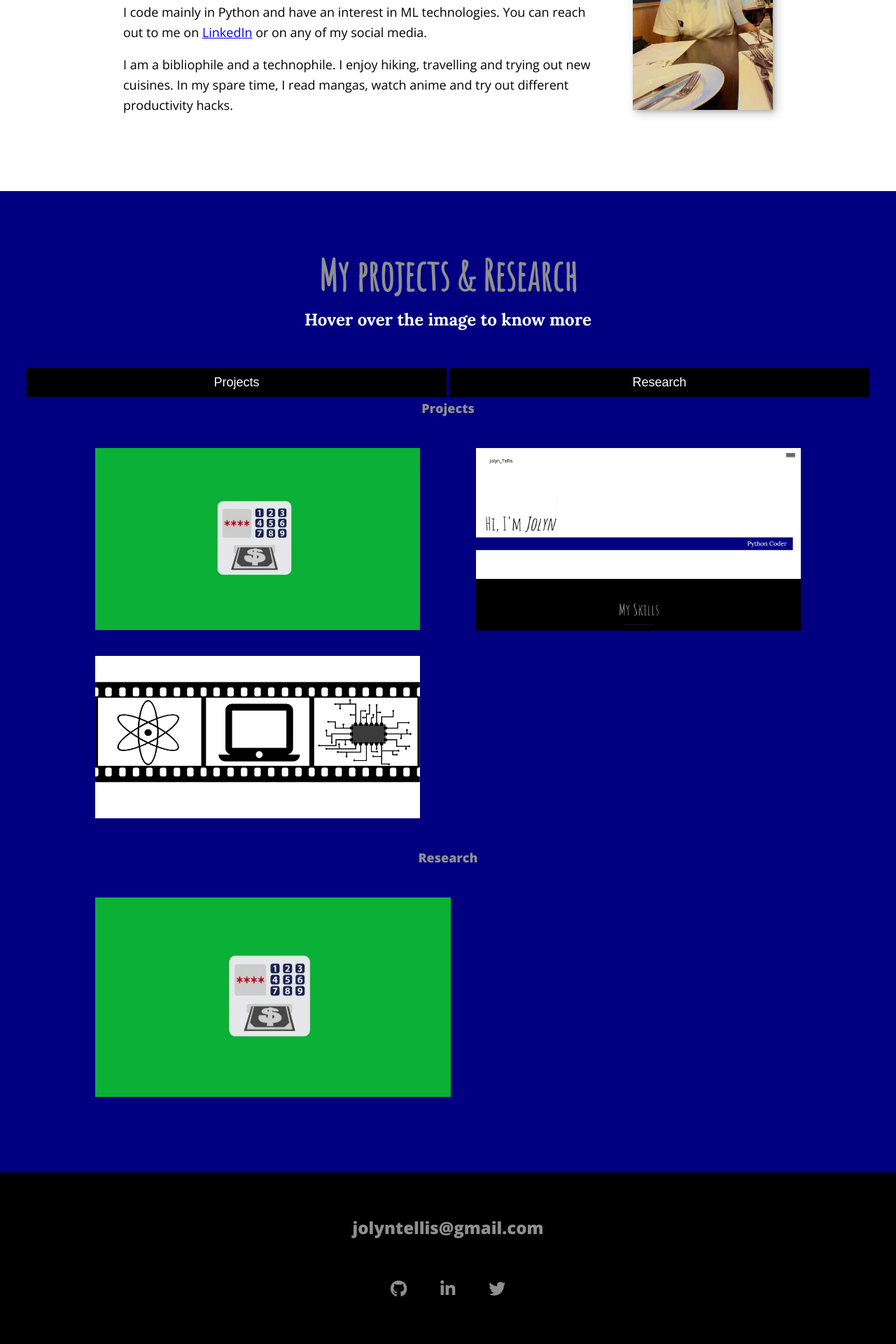
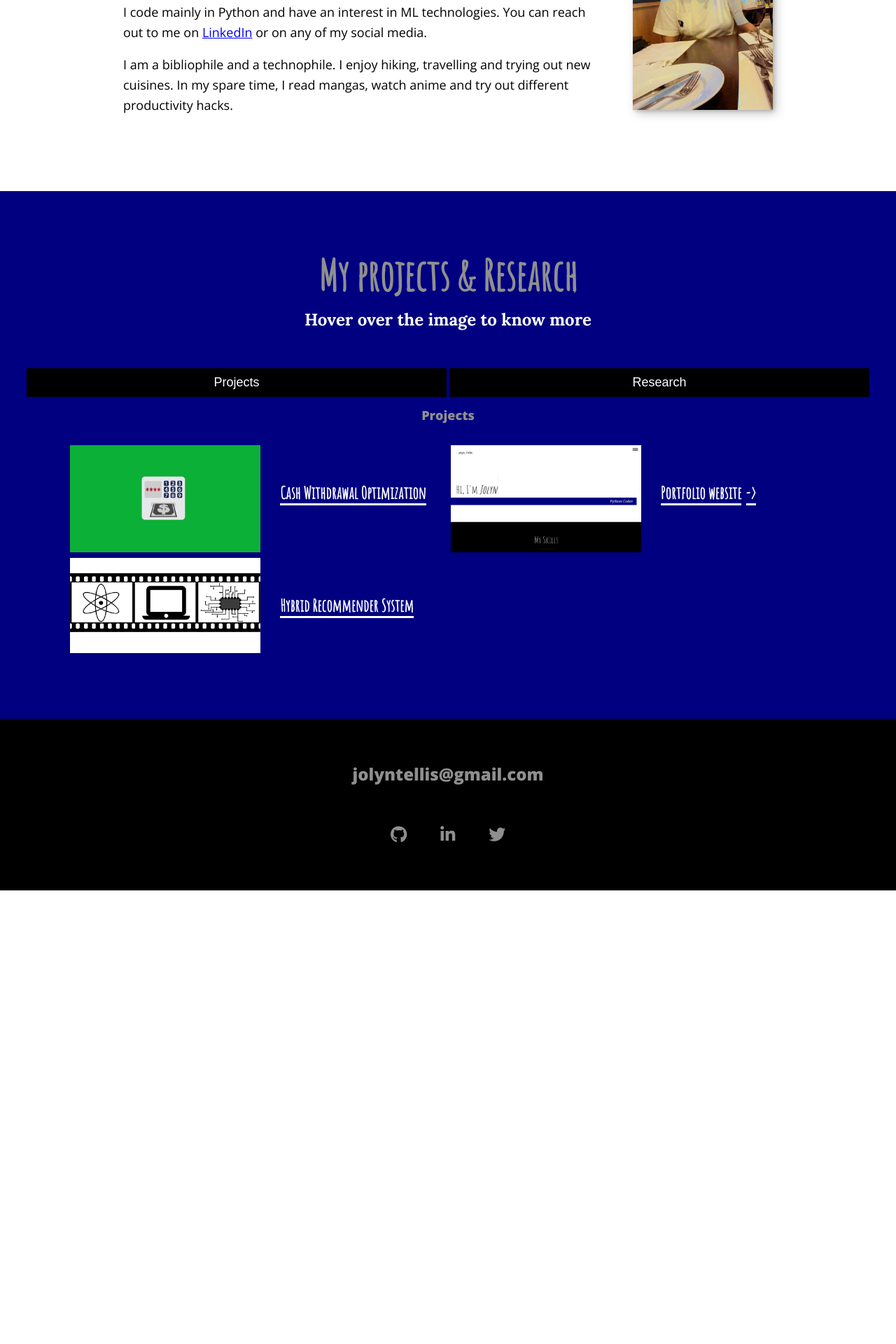
Before and after one commit to jolynt24/Personal-websites, a Jekyll site: the page index.html, which Jekyll copies as it is, in a window 1280 px wide. Shown: the part 1460-3380 px from the top of the page at 70% size. Built offline with Jekyll 4.4.1, drawn with Linux system fonts in a browser that asks for light colours; nearby versions of some CDN libraries; after the commit the page ends 2732 px from its top, so only the background shows below that.

Commit message:
Projects update

```diff
--- a/css/index.css
+++ b/css/index.css
@@ -406,31 +406,32 @@ header {
 .portfolio {
     overflow: scroll;
     display: grid;
-    grid-template-columns: repeat(auto-fill,minmax(500px,max-content));
+    grid-template-columns: auto auto ;
     width: 90%;
     margin: 0 auto;
+    height: auto;
     /*max-width: 75em; */
+}
+
+.portfolio-item {
+
 }
 
 .portfolio-item .portfolio__img {
     display: block;
-    width: 100%;
-    left:0;
+    width: 50%;
+    margin: 4px;
+    left:2em;
+    float: left;
 }
 
-.portfolio-item figcaption {
-    position: absolute;
-    top: 100%;
-    bottom: 0;
-    right: 0;
-    left: 0;
+.portfolio-item h3 {
+    position: relative;
     padding: 1em;
-    background: var(--clr-alt);
     color: var(--clr-light);
     text-align: left;
-    display: flex;
-    flex-direction: column;
-    transition: top ease-in-out 250ms;
+    left: 1em;
+    top: 1.5em;
 }
 
 .portfolio-title {
@@ -440,29 +441,19 @@ header {
     font-family: var(--ff-primary);
 }
 
-.portfolio-item:hover figcaption, .portfolio-item:focus figcaption {top: 0;}
-
-.portfolio-desc {
-    color: var(--clr-light);
-    font-family: var(--ff-secondary);
-}
-
 .portfolio-link {
     color: var(--clr-light);
     font-weight: var(--fw-bold);
-    font-size: var(--fs-body);
+    font-size: var(--fs-h3);
     text-decoration: none;
     border-bottom: 3px solid var(--clr-light);
-    -webkit-align-self: flex-start;
-    -ms-flex-item-align: start;
-    align-self: flex-start;
     font-family: var(--ff-header);
 }
 .portfolio-link::after {
     /*content: url(../img/arrow-white.svg);*/
     display: inline-block;
-    height: .8em;
-    width: .8em;
+    height: 1em;
+    width: 1em;
     margin-left: .5em;
 }
 
@@ -474,18 +465,21 @@ header {
     cursor: pointer;
     float: left;
     width:50%;
+    margin-bottom: 10px;
+}
+
+.tab {
+    display: none;
 }
 
 .tabs .tab-btn:hover, .active {background-color: var(--clr-alt);}
 
 @media (min-width: 400px) {
-
     .portfolio-item {
         position: relative;
         overflow: hidden;
         flex: 1 1 20rem;
     }
-
 }
 
 /*footer*/
--- a/index.html
+++ b/index.html
@@ -112,58 +112,50 @@
       <p class="section__subtitle section__subtitle--work">Hover over the image to know more<p>
 
       <div class="tabs">
-        <button class="tab-btn" onclick="openTab('Projects')">Projects</button>
-        <button class="tab-btn" onclick="openTab('Research')">Research</button>
+        <button class="tab-btn" id="default" onclick="openTab(event,'Projects')">Projects</button>
+        <button class="tab-btn" onclick="openTab(event,'Research')">Research</button>
       </div>
 
       <div id="Projects" class="tab">
         <div>
-          <h4>Projects</h4>
+          <h4 class="heading">Projects</h4>
           <div class="portfolio">
 
             <!--Portfolio item 1-->
-            <figure class="portfolio-item">
+            <div class="portfolio-item">
               <img src="img/atm.webp" alt="an animated atm" class="portfolio__img">
-              <figcaption>
-                <h3 class="portfolio-title">Cash Withdrawal Optimization</h3>
-                <a href="https://github.com/jolynt24/Knapsack_ATM" class="portfolio-link">View source code ></a>
-              </figcaption>
-            </figure>
+              <h3 class="portfolio-title"><a href="https://github.com/jolynt24/Knapsack_ATM" class="portfolio-link">Cash Withdrawal Optimization</a></h3>
+            </div>
 
             <!--Portfolio item 2-->
-            <figure class="portfolio-item">
+            <div class="portfolio-item">
               <img src="img/portfolio_website.png" alt="website screenshot" class="portfolio__img">
-              <figcaption>
-                <h3 class="portfolio-title">Portfolio Website</h3>
-                <a href="https://jolynt24.github.io" class="portfolio-link">Visit site ></a>
-                <a href="https://github.com/jolynt24/jolynt24.github.io" class="portfolio-link">View Source code ></a>
-              </figcaption>
-            </figure>
+              <h3 class="portfolio-title"><a href="https://github.com/jolynt24/jolynt24.github.io" class="portfolio-link">Portfolio website</a>
+                <a href="https://jolynt24.github.io" class="portfolio-link">-></a>
+              </h3>
+            </div>
 
             <!--Portfolio item 3-->
-            <figure class="portfolio-item">
+            <div class="portfolio-item">
               <img src="img/QRS.JPG" alt="movie reel" class="portfolio__img">
-              <figcaption>
-                <h3 class="portfolio-title">Hybrid Recommender System</h3>
-                <a href="https://github.com/jolynt24/QRS" class="portfolio-link">View Source code ></a>
-              </figcaption>
-            </figure>
+              <h3 class="portfolio-title"><a href="https://github.com/jolynt24/QRS" class="portfolio-link">Hybrid Recommender System</a></h3>
+            </div>
+
           </div>
         </div>
       </div>
 
       <div id="Research" class="tab">
         <div>
-          <h4>Research</h4>
+          <h4 class="heading">Research</h4>
           <div class="portfolio">
-            <!--Portfolio item 1-->
-            <figure class="portfolio-item">
-              <img src="img/atm.webp" alt="an animated atm" class="portfolio__img">
-              <figcaption>
-                <h3 class="portfolio-title">Cash Withdrawal Optimization</h3>
-                <a href="https://github.com/jolynt24/Knapsack_ATM" class="portfolio-link">View source code ></a>
-              </figcaption>
-            </figure>
+            <ul class="portfolio-item">
+              <li>
+                <h3 class="portfolio-title">
+                  <a href="https://dx.doi.org/10.2139/ssrn.3578519" class="portfolio-link">Cash Withdrawal Optimization</a>
+                </h3>
+              </li>
+            </ul>
           </div>
         </div>
       </div>
--- a/js/index.js
+++ b/js/index.js
@@ -26,21 +26,18 @@ for (i = 0; i < coll.length; i++) {
   });
 }
 
+var tab = document.getElementsByClassName("tab");
+  tab[0].style.display = "block";
 
-function openTab(tabName) {
+function openTab(e,tabName) {
   var i;
-  var tabs = document.getElementsByClassName("tabs");
-  var buttons = document.getElementsByClassName("tab-btn");
-  for(i=0;i<buttons.length;i++) {
-    buttons[i].addEventListener("click",function(){
-      var highlight = document.getElementsByClassName("active");
-      if(highlight.length>0){highlight[0].className = highlight[0].className.replace(" active","");}
-      this.className+=" active";
-    });
+  for(i=0;i<tab.length;i++) {
+    tab[i].style.display = "none";
   }
-  var x = document.getElementsByClassName("tab");
-  for (i = 0; i < x.length; i++) {
-    x[i].style.display = "none";
+  var btn = document.getElementsByClassName("tab-btn");
+  for(i=0;i<btn.length;i++) {
+    btn[i].className = btn[i].className.replace(" active","");
   }
   document.getElementById(tabName).style.display = "block";
+  e.currentTarget.className +=" active";
 }
```
